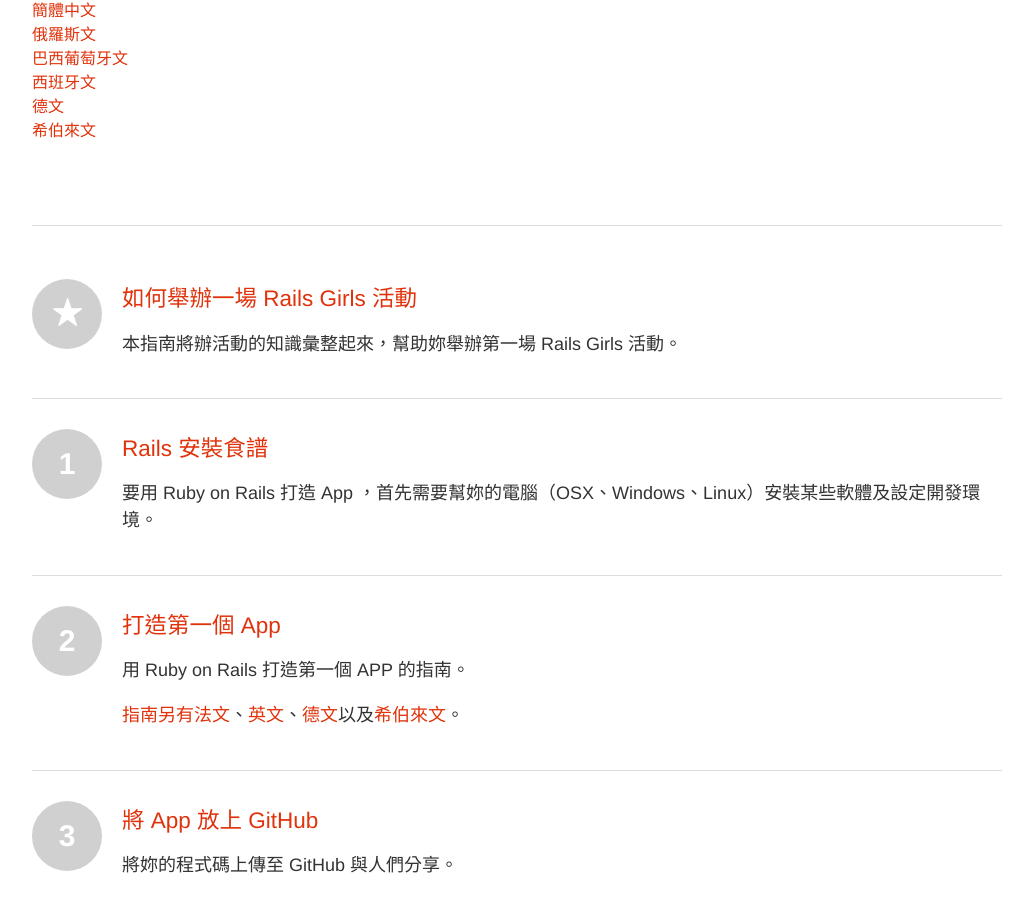
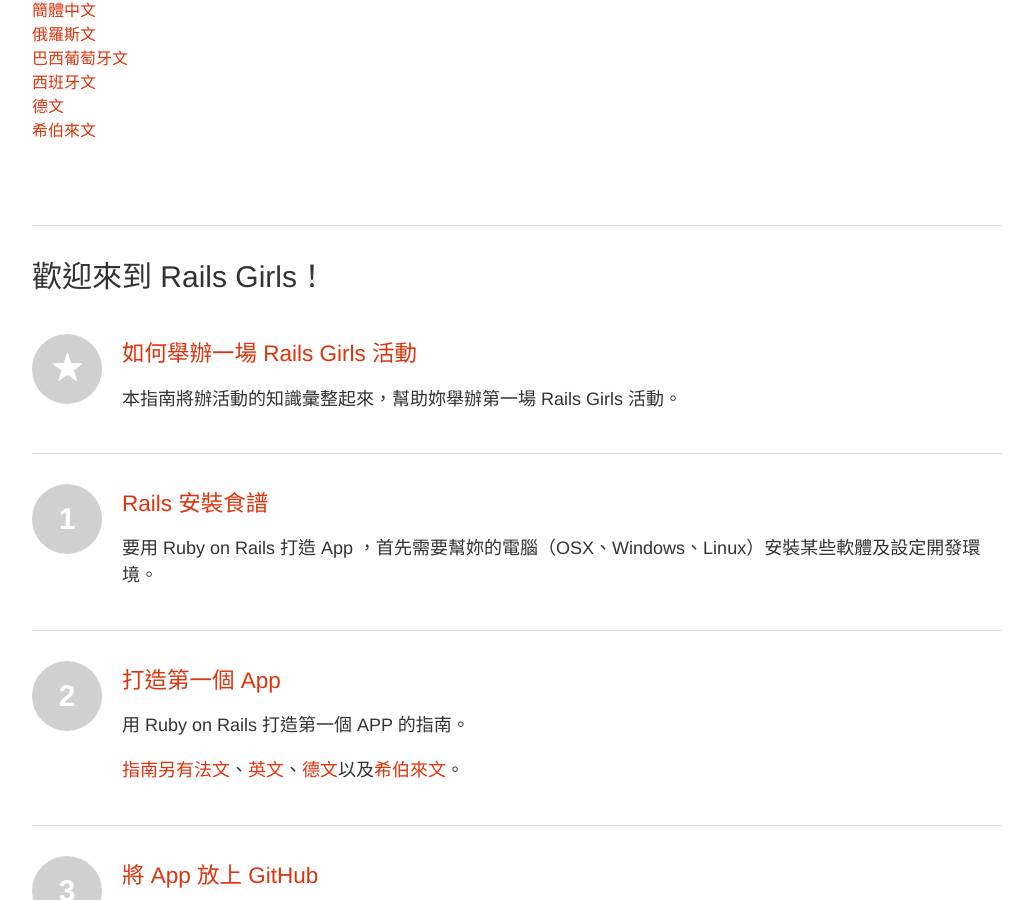
Before and after one commit to railsgirls-taiwan/railsgirls-taiwan.github.io, a Jekyll site: the page built from index.html, in a window 1280 px wide and 900 px high, scrolled down 1292 px. Shown: the whole window, without its empty margins (53-1086 px from the left). Built offline with Jekyll 4.4.1, drawn with Linux system fonts in a browser that asks for light colours; nearby versions of some CDN libraries; Markdown is read by kramdown in place of the engine named in the settings.

Commit message:
Add a missing h2
fix #8

```diff
--- a/index.html
+++ b/index.html
@@ -20,6 +20,7 @@
 
 <hr/>
 
+<h2>歡迎來到 Rails Girls！</h2>
 <ul class="home">
     <li>
         <a href="guide">
```
